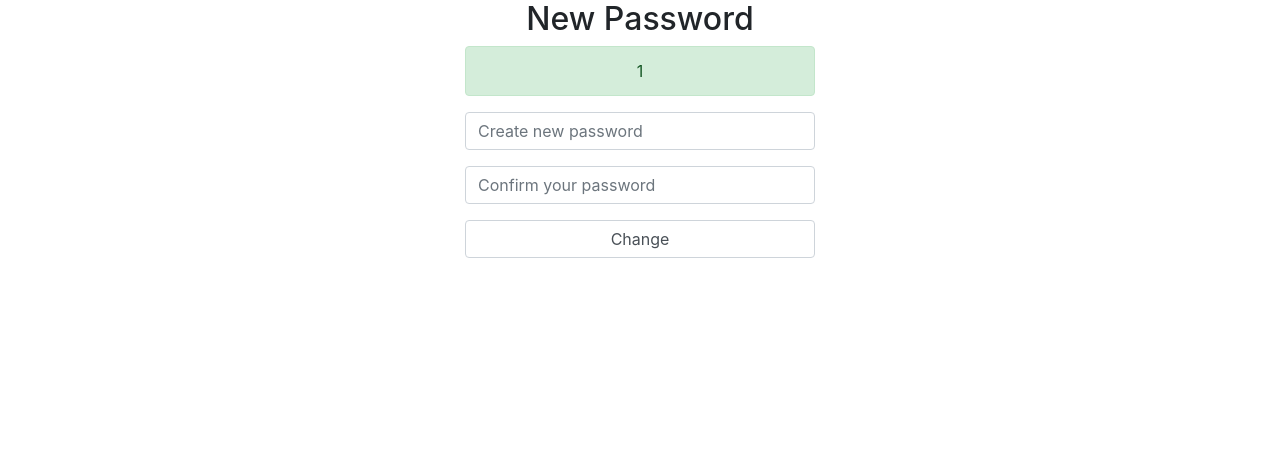
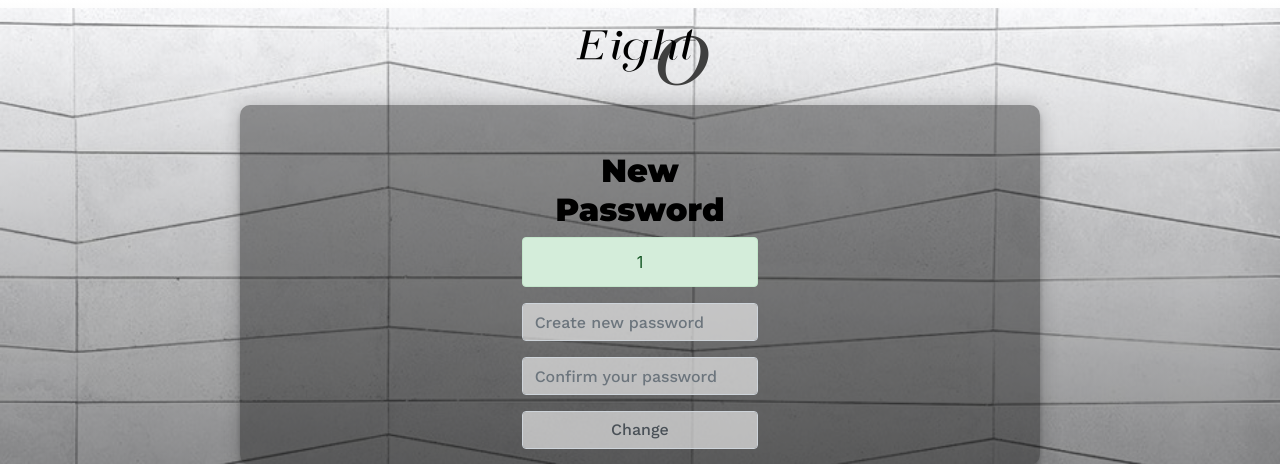
Before and after one commit to putrija/tubesproweb8, a PHP site: page /login/forgotpassword/new-password.php in a window 1280 px wide. Shown: the top 464 px of the page. Run offline with PHP 8.4, Linux system fonts and the light colour scheme; the visitor is signed in with stand-in values (Sample User, id 1).

Commit message:
css forgot password

```diff
--- a/login/forgotpassword/new-password.php
+++ b/login/forgotpassword/new-password.php
@@ -12,8 +12,12 @@ if($email == false){
     <title>Create a New Password</title>
     <link rel="stylesheet" href="https://stackpath.bootstrapcdn.com/bootstrap/4.5.2/css/bootstrap.min.css">
     <link rel="stylesheet" href="style.css">
+    <link rel="stylesheet" href="forgot.css">
 </head>
 <body>
+    <div class="logo">
+        <img src="images/logo.png" width="150" weight="130">
+    </div>
     <div class="container">
         <div class="row">
             <div class="col-md-4 offset-md-4 form">
--- a/login/forgotpassword/password-changed.php
+++ b/login/forgotpassword/password-changed.php
@@ -11,8 +11,11 @@ if($_SESSION['info'] == false){
     <title>Login Form</title>
     <link rel="stylesheet" href="https://stackpath.bootstrapcdn.com/bootstrap/4.5.2/css/bootstrap.min.css">
     <link rel="stylesheet" href="style.css">
-</head>
+    <link rel="stylesheet" href="forgot.css">
 <body>
+    <div class="logo">
+        <img src="images/logo.png" width="150" weight="130">
+    </div>
     <div class="container">
         <div class="row">
             <div class="col-md-4 offset-md-4 form login-form">
```
